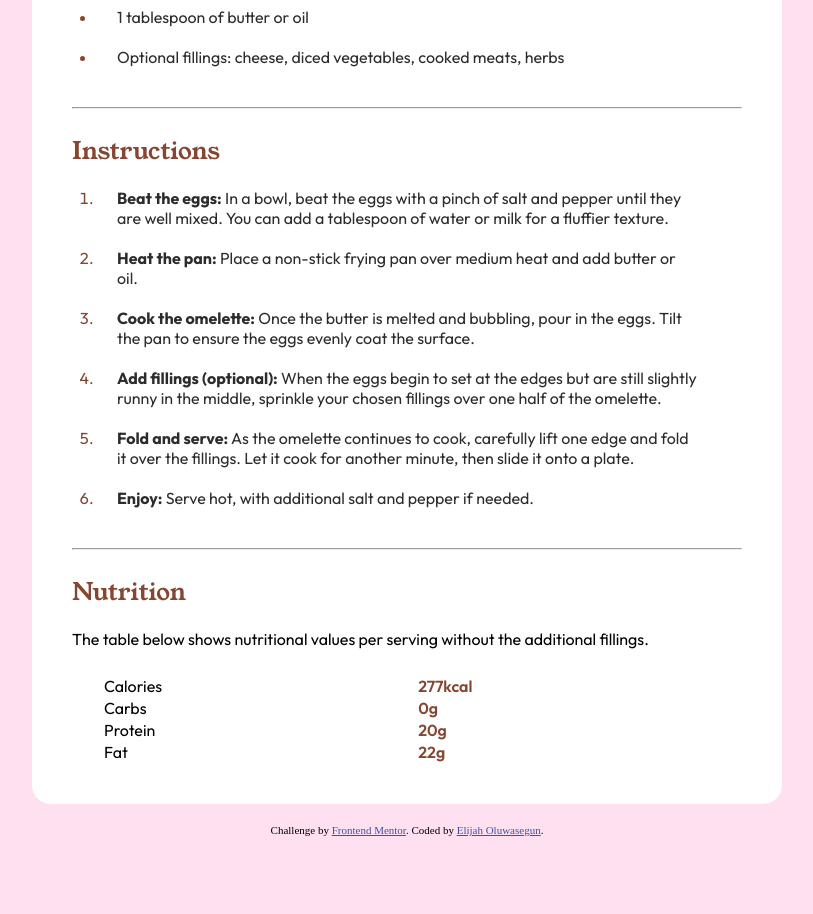
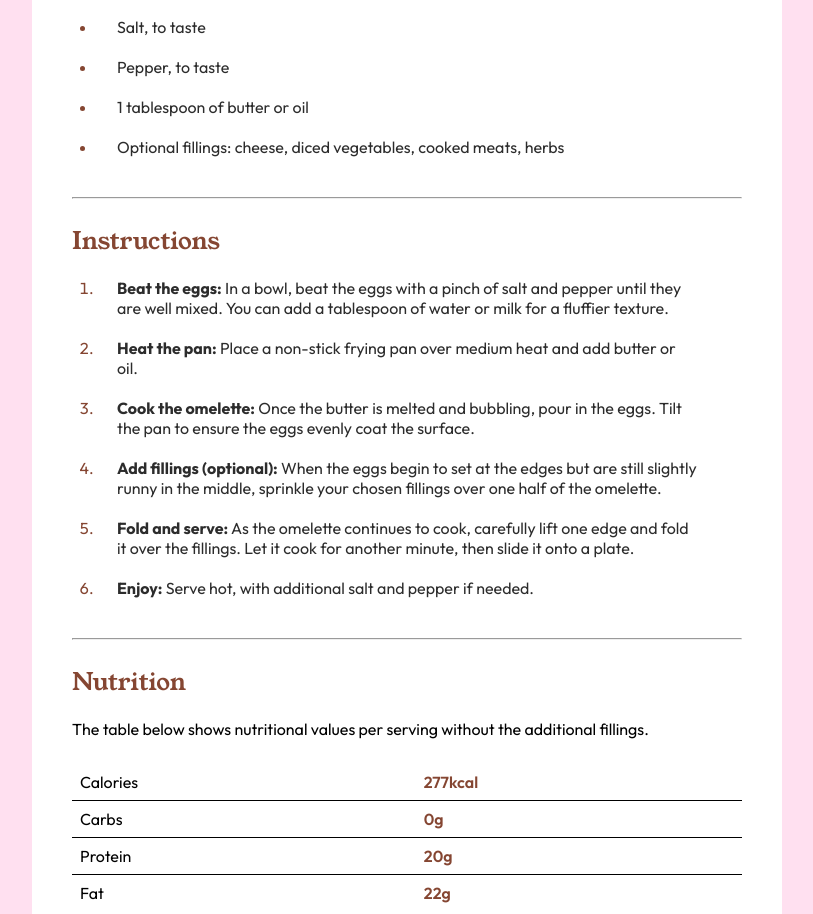
Before and after one commit to ElijahOluwasegun/recipe-page-coding-challenge, a plain HTML site: page index.html in a window 1280 px wide. Shown: the part 887-1801 px from the top of the page, without its empty margins (233-1046 px from the left). Before the commit the page ends 1723 px from the top, so only its background shows below. Drawn offline with Linux system fonts and the light colour scheme.

Commit message:
Update table for nutritional values to include borders within the cells

```diff
--- a/style.css
+++ b/style.css
@@ -11,7 +11,7 @@ body {
     align-items: center;
     justify-content: center;
     margin: 0;
-    padding: 0;
+    padding: 90px 0px;
     background-color: hsl(329, 100%, 94%);
 }
 
@@ -108,16 +108,17 @@ ol.meal-instructions  li::marker {
 }
 
 table {
+    border-collapse: collapse;
+    border-style: hidden;
     padding: 0px 30px;
     font-family: "Outfit", serif;
     font-style: normal;
 }
 
-/*
+ table td {
+    padding: 0.5rem;
     border-bottom: 1px solid black;
- */
-
-
+}
 
 td:nth-child(1) {
     font-weight: normal;
@@ -128,7 +129,6 @@ td:nth-child(2) {
     font-weight: 600;
 }
 
-
 .attribution {
     margin-top: 20px;
     font-size: 11px;
```
